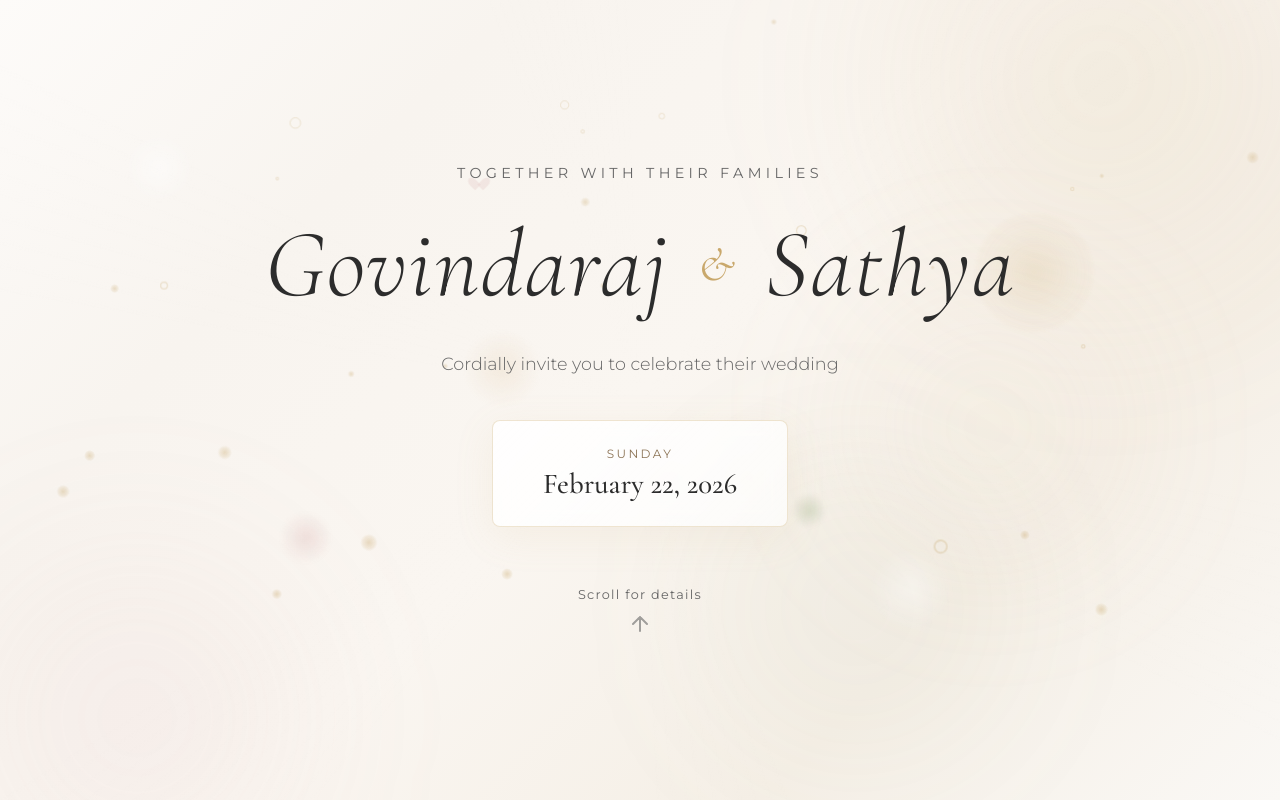
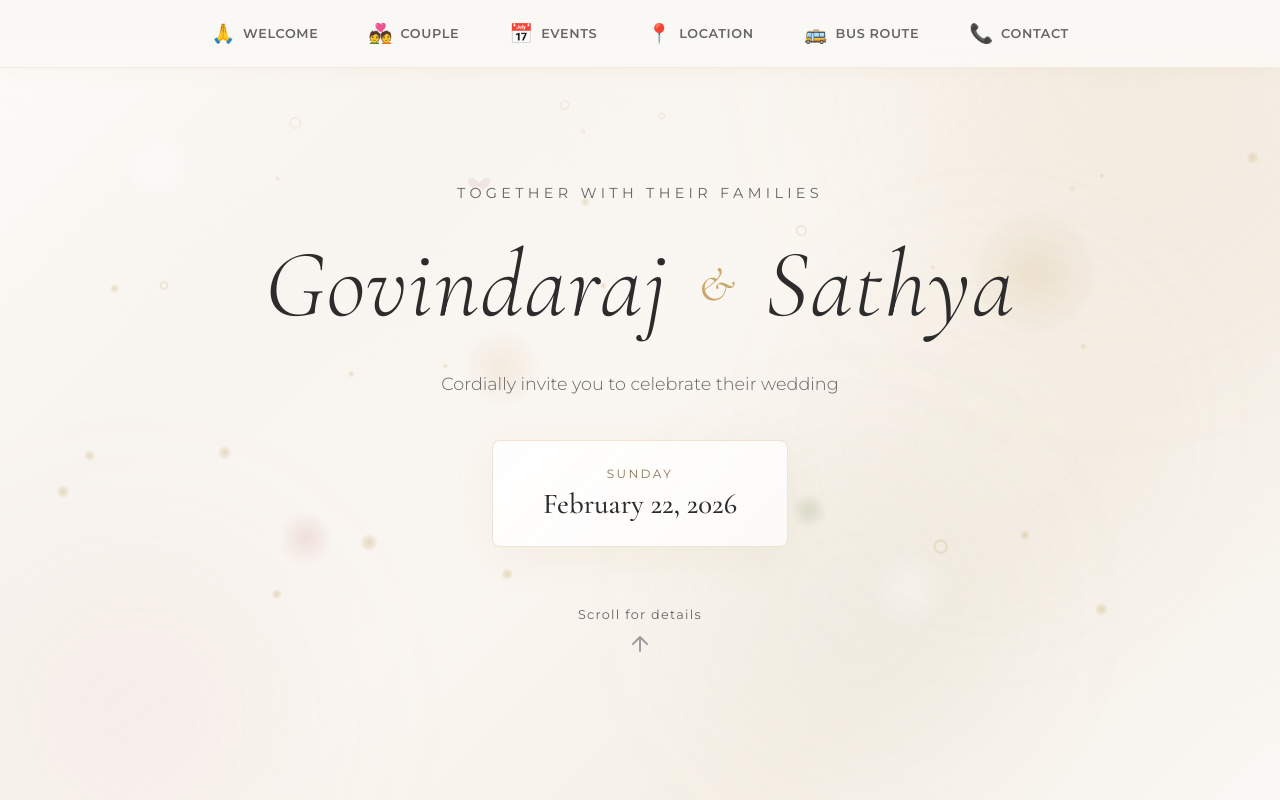
Before and after one commit to S-Govindaraj/Wedding-Invitataion, a React (Vite) app: page / in a window 1280 px wide. Shown: the top 800 px of the page. Built offline with nearby package versions, Linux system fonts and the light colour scheme.

Commit message:
second commit

```diff
--- a/src/App.css
+++ b/src/App.css
@@ -1,6 +1,133 @@
 .app {
   position: relative;
   min-height: 100vh;
+}
+
+/* ===== NAVIGATION BAR ===== */
+.navbar {
+  position: fixed;
+  top: 0;
+  left: 0;
+  right: 0;
+  z-index: 1000;
+  display: flex;
+  align-items: center;
+  justify-content: center;
+  padding: 10px 15px;
+  background: linear-gradient(180deg, rgba(250, 248, 245, 0.98) 0%, rgba(250, 248, 245, 0.92) 100%);
+  backdrop-filter: blur(12px);
+  border-bottom: 1px solid rgba(201, 168, 108, 0.15);
+  box-shadow: 0 2px 20px rgba(201, 168, 108, 0.08);
+}
+
+.nav-links {
+  display: flex;
+  align-items: center;
+  justify-content: center;
+  list-style: none;
+  margin: 0;
+  padding: 0;
+  gap: 4px;
+  flex-wrap: nowrap;
+}
+
+.nav-link {
+  display: flex;
+  flex-direction: column;
+  align-items: center;
+  gap: 4px;
+  background: none;
+  border: none;
+  font-family: 'Montserrat', sans-serif;
+  color: var(--text-light);
+  padding: 8px 10px;
+  cursor: pointer;
+  transition: all 0.3s ease;
+  border-radius: 12px;
+  position: relative;
+  min-width: 50px;
+}
+
+.nav-icon {
+  font-size: 1.4rem;
+  line-height: 1;
+  transition: transform 0.3s ease;
+}
+
+.nav-label {
+  font-size: 0.6rem;
+  font-weight: 600;
+  letter-spacing: 0.03em;
+  text-transform: uppercase;
+  white-space: nowrap;
+}
+
+.nav-link:hover {
+  color: var(--primary-dark);
+  background: rgba(201, 168, 108, 0.1);
+}
+
+.nav-link:hover .nav-icon {
+  transform: scale(1.15);
+}
+
+.nav-link.active {
+  color: var(--primary-dark);
+  background: linear-gradient(135deg, rgba(201, 168, 108, 0.25), rgba(201, 168, 108, 0.12));
+}
+
+.nav-link.active::after {
+  content: '';
+  position: absolute;
+  bottom: 4px;
+  left: 50%;
+  transform: translateX(-50%);
+  width: 4px;
+  height: 4px;
+  background: var(--primary);
+  border-radius: 50%;
+}
+
+/* Tablet and Desktop */
+@media (min-width: 600px) {
+  .navbar {
+    padding: 12px 20px;
+  }
+
+  .nav-links {
+    gap: 8px;
+  }
+
+  .nav-link {
+    flex-direction: row;
+    gap: 8px;
+    padding: 10px 16px;
+    min-width: auto;
+  }
+
+  .nav-icon {
+    font-size: 1.2rem;
+  }
+
+  .nav-label {
+    font-size: 0.75rem;
+    letter-spacing: 0.05em;
+  }
+}
+
+/* Large Desktop */
+@media (min-width: 900px) {
+  .nav-links {
+    gap: 10px;
+  }
+
+  .nav-link {
+    padding: 12px 20px;
+  }
+
+  .nav-label {
+    font-size: 0.8rem;
+  }
 }
 
 /* ===== HERO SECTION ===== */
@@ -11,7 +138,7 @@
   justify-content: center;
   position: relative;
   z-index: 1;
-  padding: 40px 20px;
+  padding: 80px 20px 40px;
 }
 
 .hero-content {
--- a/src/App.jsx
+++ b/src/App.jsx
@@ -1,8 +1,47 @@
+import { useState, useEffect } from 'react';
 import { motion } from 'framer-motion';
 import FloatingBackground from './components/FloatingBackground';
 import './App.css';
 
 function App() {
+  const [activeSection, setActiveSection] = useState('hero');
+
+  const navItems = [
+    { id: 'welcome', label: 'Welcome', icon: '🙏' },
+    { id: 'couple', label: 'Couple', icon: '💑' },
+    { id: 'events', label: 'Events', icon: '📅' },
+    { id: 'venue', label: 'Location', icon: '📍' },
+    { id: 'directions', label: 'Bus Route', icon: '🚌' },
+    { id: 'contact', label: 'Contact', icon: '📞' },
+  ];
+
+  const scrollToSection = (sectionId) => {
+    const element = document.getElementById(sectionId);
+    if (element) {
+      element.scrollIntoView({ behavior: 'smooth' });
+    }
+  };
+
+  useEffect(() => {
+    const handleScroll = () => {
+      const sections = ['hero', 'welcome', 'couple', 'events', 'venue', 'directions', 'contact'];
+      const scrollPosition = window.scrollY + 150;
+
+      for (const sectionId of sections) {
+        const element = document.getElementById(sectionId);
+        if (element) {
+          const { offsetTop, offsetHeight } = element;
+          if (scrollPosition >= offsetTop && scrollPosition < offsetTop + offsetHeight) {
+            setActiveSection(sectionId);
+            break;
+          }
+        }
+      }
+    };
+
+    window.addEventListener('scroll', handleScroll);
+    return () => window.removeEventListener('scroll', handleScroll);
+  }, []);
   const fadeInUp = {
     hidden: { opacity: 0, y: 60 },
     visible: {
@@ -74,8 +113,37 @@ function App() {
     <div className="app">
       <FloatingBackground />
 
+      {/* Navigation Bar */}
+      <motion.nav
+        className="navbar"
+        initial={{ opacity: 0, y: -20 }}
+        animate={{ opacity: 1, y: 0 }}
+        transition={{ duration: 0.5 }}
+      >
+        <ul className="nav-links">
+          {navItems.map((item, index) => (
+            <motion.li
+              key={item.id}
+              initial={{ opacity: 0, y: -10 }}
+              animate={{ opacity: 1, y: 0 }}
+              transition={{ delay: index * 0.1 }}
+            >
+              <button
+                className={`nav-link ${activeSection === item.id ? 'active' : ''}`}
+                onClick={() => scrollToSection(item.id)}
+                title={item.label}
+              >
+                <span className="nav-icon">{item.icon}</span>
+                <span className="nav-label">{item.label}</span>
+              </button>
+            </motion.li>
+          ))}
+        </ul>
+      </motion.nav>
+
       {/* Hero Section */}
       <motion.section
+        id="hero"
         className="hero"
         initial="hidden"
         animate="visible"
@@ -117,6 +185,7 @@ function App() {
 
       {/* Welcome Message */}
       <motion.section
+        id="welcome"
         className="welcome"
         initial="hidden"
         whileInView="visible"
@@ -142,6 +211,7 @@ function App() {
 
       {/* Couple Section */}
       <motion.section
+        id="couple"
         className="couple"
         initial="hidden"
         whileInView="visible"
@@ -168,6 +238,7 @@ function App() {
 
       {/* Events Timeline */}
       <motion.section
+        id="events"
         className="events"
         initial="hidden"
         whileInView="visible"
@@ -201,6 +272,7 @@ function App() {
 
       {/* Venue Section */}
       <motion.section
+        id="venue"
         className="venue"
         initial="hidden"
         whileInView="visible"
@@ -237,6 +309,7 @@ function App() {
 
       {/* Directions Section */}
       <motion.section
+        id="directions"
         className="directions"
         initial="hidden"
         whileInView="visible"
@@ -267,6 +340,7 @@ function App() {
 
       {/* Contact Section */}
       <motion.section
+        id="contact"
         className="contact"
         initial="hidden"
         whileInView="visible"
--- a/src/index.css
+++ b/src/index.css
@@ -18,6 +18,7 @@
 
 html {
   scroll-behavior: smooth;
+  scroll-padding-top: 80px;
 }
 
 body {
```
Also changed, not shown: package.json (line endings or trailing spaces), public/vite.svg, src/components/FloatingBackground.css (line endings or trailing spaces), src/components/FloatingBackground.jsx (line endings or trailing spaces), src/main.jsx (line endings or trailing spaces), vercel.json, vite.config.js (line endings or trailing spaces), 1 other file (tests, documents, lock files or other folders).
